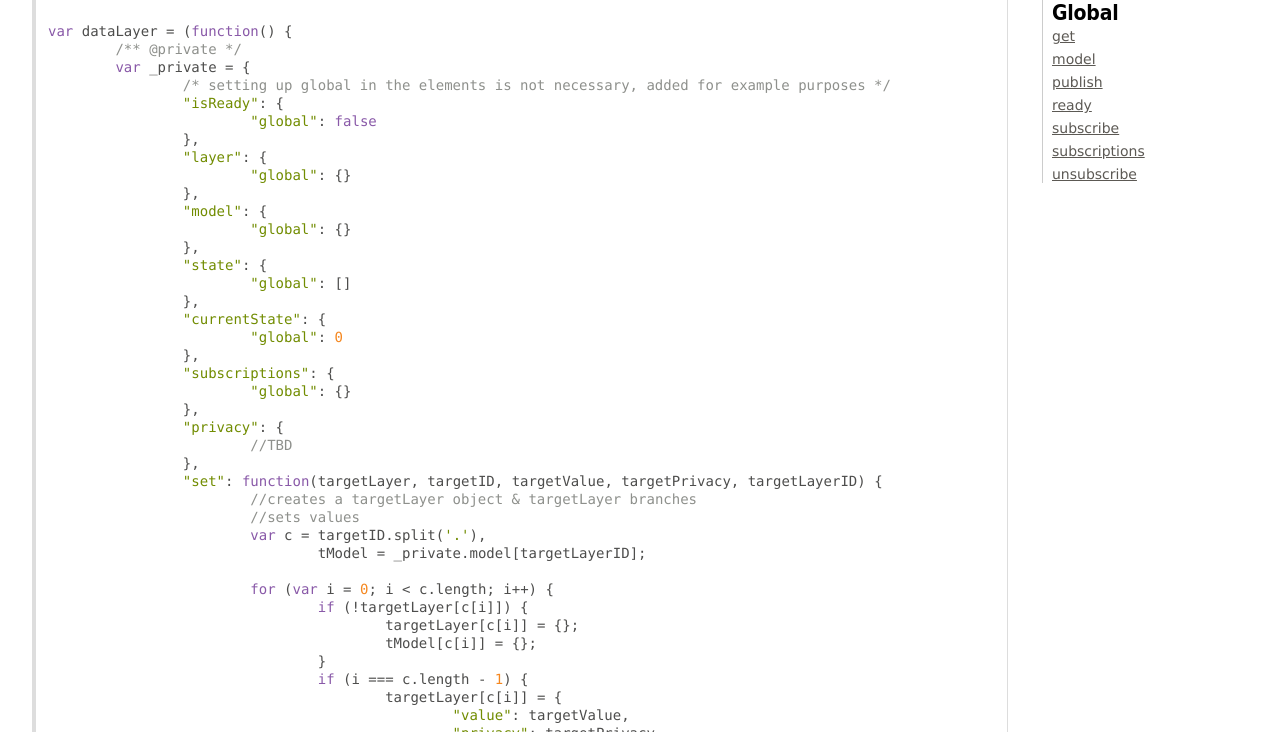
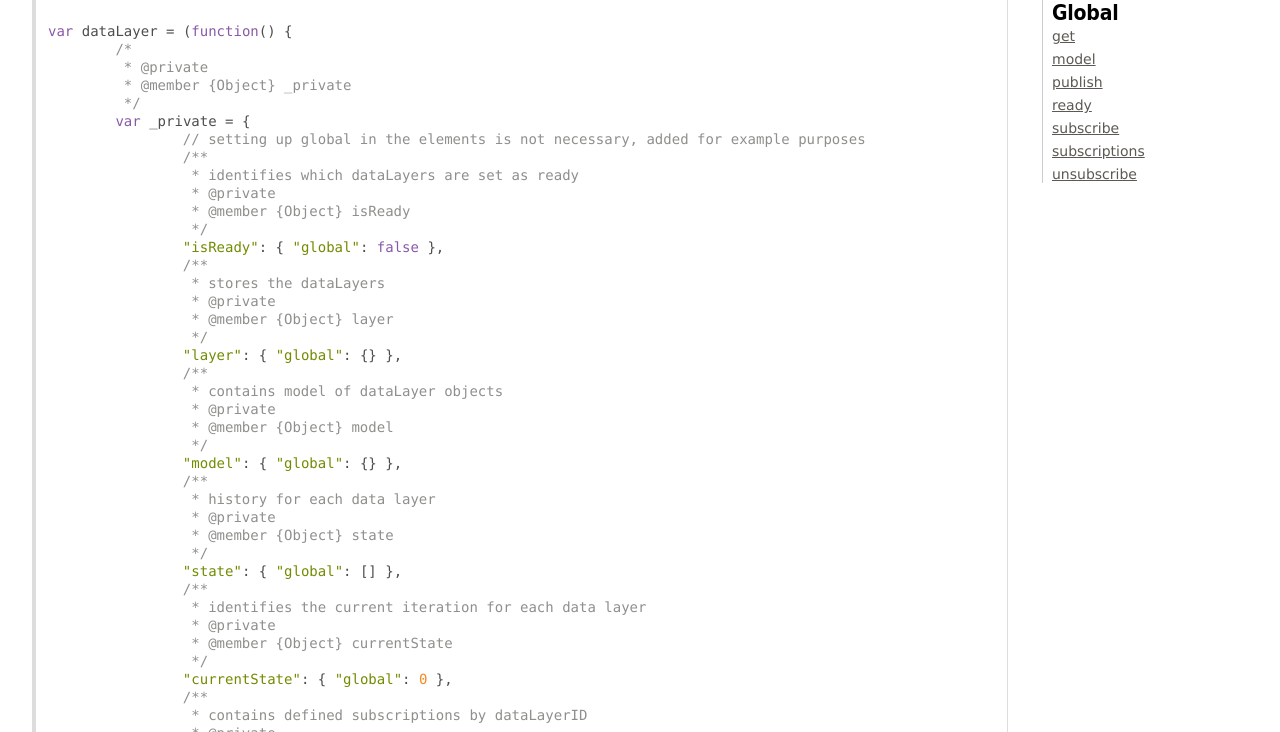
Before and after one commit to ensighten-jorlet/W3C, a plain HTML site: page dataLayer.js.html in a window 1280 px wide. Shown: the part 68-800 px from the top of the page. Drawn offline with Linux system fonts and the light colour scheme.

Commit message:
Update dataLayer.js.html

```diff
--- a/dataLayer.js.html
+++ b/dataLayer.js.html
@@ -27,33 +27,61 @@
         <article>
             <pre class="prettyprint source"><code>
 var dataLayer = (function() {
-	/** @private */
+	/*
+	 * @private
+	 * @member {Object} _private
+	 */
 	var _private = {
-		/* setting up global in the elements is not necessary, added for example purposes */
-		"isReady": {
-			"global": false
-		},
-		"layer": {
-			"global": {}
-		},
-		"model": {
-			"global": {}
-		},
-		"state": {
-			"global": []
-		},
-		"currentState": {
-			"global": 0
-		},
-		"subscriptions": {
-			"global": {}
-		},
-		"privacy": {
-			//TBD
-		},
+		// setting up global in the elements is not necessary, added for example purposes
+		/**
+		 * identifies which dataLayers are set as ready
+		 * @private
+		 * @member {Object} isReady
+		 */
+		"isReady": { "global": false },
+		/**
+		 * stores the dataLayers
+		 * @private
+		 * @member {Object} layer
+		 */
+		"layer": { "global": {} },
+		/**
+		 * contains model of dataLayer objects
+		 * @private
+		 * @member {Object} model
+		 */
+		"model": { "global": {} },
+		/**
+		 * history for each data layer
+		 * @private
+		 * @member {Object} state
+		 */
+		"state": { "global": [] },
+		/**
+		 * identifies the current iteration for each data layer
+		 * @private
+		 * @member {Object} currentState
+		 */
+		"currentState": { "global": 0 },
+		/**
+		 * contains defined subscriptions by dataLayerID
+		 * @private
+		 * @member {Object} subscriptions
+		 */
+		"subscriptions": { "global": {} },
+		/**
+		 * stores privacy definitions
+		 * @private
+		 * @member {Object} privacy
+		 */
+		"privacy": { /*TBD*/ },
+		/**
+		 * creates a targetLayer object & targetLayer branches
+		 * sets values
+		 * @private
+		 * @function set
+		 */
 		"set": function(targetLayer, targetID, targetValue, targetPrivacy, targetLayerID) {
-			//creates a targetLayer object & targetLayer branches
-			//sets values
 			var c = targetID.split('.'),
 				tModel = _private.model[targetLayerID];
 
@@ -74,12 +102,17 @@ var dataLayer = (function() {
 
 			return;
 		},
+		/**
+		 * define, update, and publish data layer changes.
+		 * @private
+		 * @param {string} dataID - Data of Interest
+		 * @param {object} dataValue - Value associated with dataID
+		 * @param {string} [privacyType=default] - Used to check tools against whitelist
+		 * @param {layerID} [layerID=global] - If multiple data layers exist on the page
+		 * @returns {boolean} success indicator
+		 * @function publish
+		 */
 		"publish": function(dataID, dataValue, privacyType, layerID) {
-			//allows publishing dataLayer changes (a.k.a., set, setter, etc.)
-			//dataID - Data of Interest (String, Required)
-			//dataValue - Value associated with dataID (Various, Required)
-			//privacyType - Used to check tools against whitelist (String, Optional, Defaults to all)
-			//layerID - If multiple data layers exist on the page (String, Optional, Defaults to global)
 
 			//If there is not a dataID or dataValue there is not anything to publish
 			if (typeof(dataID) !== 'string' || typeof(dataValue) === 'undefined') {
@@ -113,15 +146,19 @@ var dataLayer = (function() {
 			}
 			return;
 		},
+		/**
+		 * Allows various analytics tools to listen for old & future dataLayer changes
+		 * @private
+		 * @param {string} dataID - Data of Interest
+		 * @param {string} toolDomain - Tool domain for privacy purposes
+		 * @param {function} toolMethod - Tool Callback which receives Data
+		 * @param {boolean} [previousPubs=false] - Optional to receive any data previously published
+		 * @param {layerID} [layerID=global] - If multiple data layers exist on the page
+		 * @param {array} [chain] - Prohibits toolMethod from firing unless all chained values exist
+		 * @returns {boolean} success indicator
+		 * @function subscribe
+		 */
 		"subscribe": function(dataID, toolDomain, toolMethod, previousPubs, layerID, chain) {
-			//Allows various analytics tools to listen for old & future dataLayer changes
-			//dataID - Data of Interest (String)
-			//toolDomain - Tool domain for privacy purposes (String)
-			//toolMethod - Tool Callback which receives Data (function)
-			//previousPubs - Optional to receive any data previously published (bool, false if omitted)
-			//layerID - If multiple data layers exist on the page (String, Optional, Defaults to global)
-			//chain - Prohibits toolMethod from firing unless all chained values exist
-			//chain cont'd - (Array of dataIDs, Optional, false if omitted)
 
 			//If there is not a dataID or toolMethod is ommited, we cannot publish, so escape.
 			if (typeof(dataID) !== 'string' || typeof(toolMethod) === 'undefined') {
@@ -150,6 +187,15 @@ var dataLayer = (function() {
 			})
 
 		},
+		/**
+		 * Removes a subscription to a specific dataID
+		 * @private
+		 * @param {string} dataID - Data of Interest
+		 * @param {string} toolDomain - Tool domain for privacy purposes
+		 * @param {layerID} [layerID=global] - If multiple data layers exist on the page
+		 * @returns {boolean} success indicator
+		 * @function unsubscribe
+		 */
 		"unsubscribe": function(dataID, toolDomain, layerID) {
 			//cannot unsubscribe unidentified subscriptions
 			if (typeof(dataID) !== 'string' || typeof(toolDomain) === 'undefined') {
@@ -164,6 +210,15 @@ var dataLayer = (function() {
 
 			return;
 		},
+		/**
+		 * Simple getter function for one time value retrieval
+		 * @private
+		 * @param {string} dataID - Data of Interest
+		 * @param {string} toolDomain - Tool domain for privacy purposes
+		 * @param {layerID} [layerID=global] - If multiple data layers exist on the page
+		 * @returns {object} returns matching value from specified dataLayer
+		 * @function get
+		 */
 		"get": function(dataID, toolDomain, layerID) {
 			//Simple getter function for one time value retrieval
 			//dataID - Data of Interest (String)
@@ -194,6 +249,13 @@ var dataLayer = (function() {
 			return dataObj.value;
 
 		},
+		/**
+		 * Called after initial setup of layer to avoid partial layer objects in state array
+		 * @private
+		 * @param {layerID} [layerID=all] - If multiple data layers exist on the page
+		 * @returns {boolean} success indicator
+		 * @function ready
+		 */
 		"ready": function(layerID) {
 			//Called after initial setup of layer to avoid partial layer objects in state array
 			//layerID - If multiple data layers exist on the page (String, Optional, Defaults to global)
@@ -205,6 +267,10 @@ var dataLayer = (function() {
 			return true;
 		}
 	},
+		/*
+		 * @private
+		 * @member {Object} _public
+		 */
 		_public = {
 			/**
 			 * contains defined subscriptions by dataLayerID
@@ -218,18 +284,21 @@ var dataLayer = (function() {
 			"model": _private.model, //keep public
 			/**
 			 * define, update, and publish data layer changes.
+			 * @todo add functionality to check subscription chain
+			 * @todo add functionality to check subscriptions against privacy definitions
 			 * @param {string} dataID - Data of Interest
 			 * @param {object} dataValue - Value associated with dataID
 			 * @param {string} [privacyType=default] - Used to check tools against whitelist
 			 * @param {layerID} [layerID=global] - If multiple data layers exist on the page
 			 * @returns {boolean} success indicator
 			 * @function publish
-	 		*/
+			 */
 			"publish": function(dataID, dataValue, privacyType, layerID) {
 				return _private.publish(dataID, dataValue, privacyType, layerID);
 			},
 			/**
 			 * Allows various analytics tools to listen for old & future dataLayer changes
+			 * @todo Add functionality to check if previously subscribed.
 			 * @param {string} dataID - Data of Interest
 			 * @param {string} toolDomain - Tool domain for privacy purposes
 			 * @param {function} toolMethod - Tool Callback which receives Data
@@ -238,9 +307,9 @@ var dataLayer = (function() {
 			 * @param {array} [chain] - Prohibits toolMethod from firing unless all chained values exist
 			 * @returns {boolean} success indicator
 			 * @function subscribe
-	 		*/
-			"subscribe": function(dataID, toolDomain, toolMethod, previousPubs, layerID) {
-				return _private.subscribe(dataID, toolDomain, toolMethod, previousPubs, layerID);
+			 */
+			"subscribe": function(dataID, toolDomain, toolMethod, previousPubs, layerID, chain) {
+				return _private.subscribe(dataID, toolDomain, toolMethod, previousPubs, layerID, chain);
 			},
 			/**
 			 * Removes a subscription to a specific dataID
@@ -249,21 +318,18 @@ var dataLayer = (function() {
 			 * @param {layerID} [layerID=global] - If multiple data layers exist on the page
 			 * @returns {boolean} success indicator
 			 * @function unsubscribe
-	 		*/
+			 */
 			"unsubscribe": function(dataID, toolDomain, layerID) {
-				/*
-		         * TBD
-			     * return _private.unsubscribe(dataID, toolDomain, layerID);
-			     */
+				return _private.unsubscribe(dataID, toolDomain, layerID);
 			},
 			/**
-			 * Removes a subscription to a specific dataID
+			 * Simple getter function for one time value retrieval
 			 * @param {string} dataID - Data of Interest
 			 * @param {string} toolDomain - Tool domain for privacy purposes
 			 * @param {layerID} [layerID=global] - If multiple data layers exist on the page
 			 * @returns {object} returns matching value from specified dataLayer
 			 * @function get
-	 		*/
+			 */
 			"get": function(dataID, toolDomain, layerID) {
 				return _private.get(dataID, toolDomain, layerID);
 			},
@@ -272,7 +338,7 @@ var dataLayer = (function() {
 			 * @param {layerID} [layerID=all] - If multiple data layers exist on the page
 			 * @returns {boolean} success indicator
 			 * @function ready
-	 		*/
+			 */
 			"ready": function(layerID) {
 				return _private.ready(layerID);
 			}
@@ -294,7 +360,7 @@ var dataLayer = (function() {
 <br clear="both">
 
 <footer>
-    Documentation generated by <a href="https://github.com/jsdoc3/jsdoc">JSDoc 3.2.0-dev</a> on Wed Jul 10 2013 10:26:08 GMT-0600 (MDT)
+    Documentation generated by <a href="https://github.com/jsdoc3/jsdoc">JSDoc 3.2.0-dev</a> on Thu Jul 18 2013 10:53:57 GMT-0600 (MDT)
 </footer>
 
 <script> prettyPrint(); </script>
```
